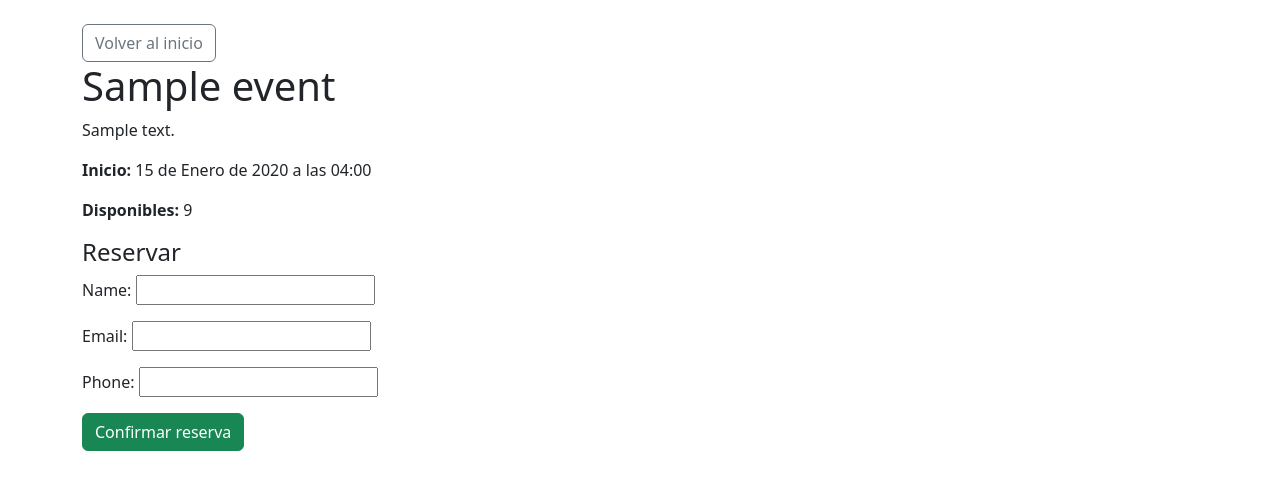
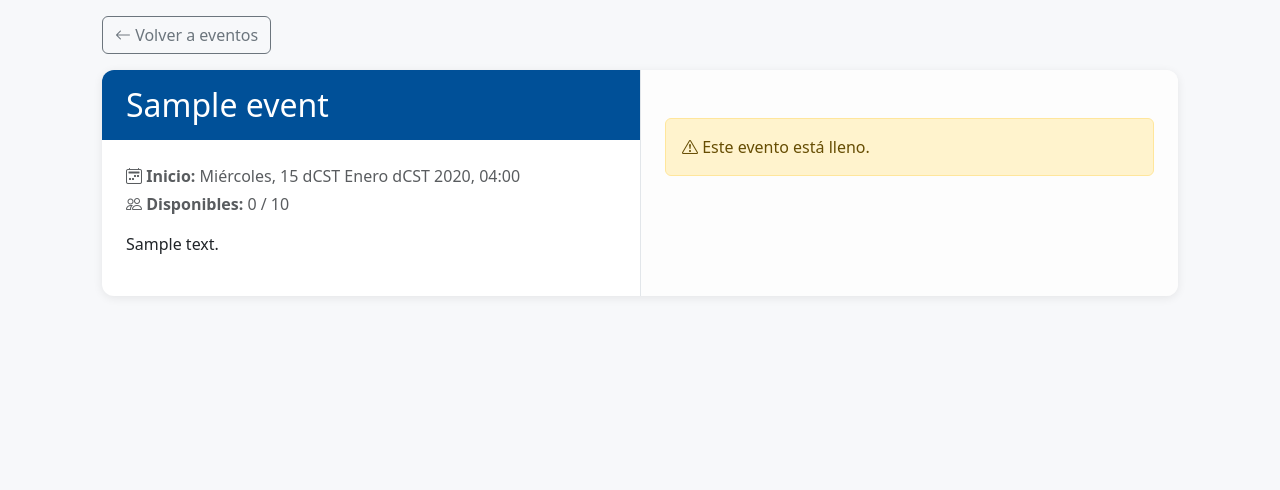
Before and after one commit to Cars795/Date, a Django app: page /event/1/ in a window 1280 px wide. Shown: the top 490 px of the page. Run offline with Django 4.2, Linux system fonts and the light colour scheme; tables that the repository leaves empty hold one stand-in row (values such as "Sample post"); some libraries are stand-ins or nearby versions.

Commit message:
Add multi ticket to event
Permite seleccionar varias entradas para el evento y configurar el limite del maximo para seleccionar

```diff
--- a/bookings/forms.py
+++ b/bookings/forms.py
@@ -3,9 +3,36 @@ from django.utils.timezone import localtime
 from .models import Booking, Appointment
 
 class BookingForm(forms.ModelForm):
+    quantity = forms.IntegerField(
+        label="Cantidad de lugares",
+        min_value=1,
+        initial=1,
+        required=True,
+        widget=forms.NumberInput(attrs={"class": "form-control", "style": "max-width:120px"})
+    )
+
     class Meta:
         model = Booking
-        fields = ['name', 'email', 'phone']
+        fields = ['name', 'email', 'phone', 'quantity']
+
+    def __init__(self, *args, event=None, **kwargs):
+        super().__init__(*args, **kwargs)
+        self.event = event
+
+        # si el evento no permite reservas múltiples, se oculta el campo
+        if not event or not event.allow_group_booking:
+            self.fields.pop("quantity", None)
+
+    def clean_quantity(self):
+        qty = self.cleaned_data.get("quantity", 1)
+        if self.event:
+            if qty > self.event.seats_available:
+                raise forms.ValidationError("No hay suficientes lugares disponibles.")
+            if self.event.allow_group_booking and qty > self.event.max_tickets_per_booking:
+                raise forms.ValidationError(
+                    f"Solo puede reservar hasta {self.event.max_tickets_per_booking} lugares."
+                )
+        return qty
 
 
 class AppointmentForm(forms.ModelForm):
--- a/bookings/models.py
+++ b/bookings/models.py
@@ -1,6 +1,8 @@
 from django.db import models
 from django.contrib.auth import get_user_model
 from django.conf import settings
+from django.db.models import Q
+from django.contrib.auth.models import User
 
 
 User = get_user_model()
@@ -13,37 +15,49 @@ class EventType(models.Model):
         return self.name
 
 class Event(models.Model):
-    type = models.ForeignKey(EventType, on_delete=models.PROTECT)
+    type = models.ForeignKey("EventType", on_delete=models.PROTECT)
     title = models.CharField(max_length=200)
     description = models.TextField(blank=True)
     start = models.DateTimeField()
     capacity = models.PositiveIntegerField(default=1)
-    organizer = models.ForeignKey(User, on_delete=models.SET_NULL, null=True, blank=True)
+    organizer = models.ForeignKey("auth.User", on_delete=models.SET_NULL, null=True, blank=True)
 
-    def __str__(self):
-        return f"{self.title} — {self.start}"
+    # NUEVOS CAMPOS
+    allow_group_booking = models.BooleanField(default=False)
+    max_tickets_per_booking = models.PositiveIntegerField(default=1)
+
+    class Meta:
+        constraints = [
+            models.CheckConstraint(
+                check=Q(allow_group_booking=False) | Q(max_tickets_per_booking__gte=1),
+                name="valid_group_booking_limit"
+            ),
+        ]
 
     @property
     def seats_taken(self):
-        return self.bookings.filter(cancelled=False).count()
+        return self.bookings.filter(cancelled=False).aggregate(models.Sum("quantity"))["quantity__sum"] or 0
 
     @property
     def seats_available(self):
         return max(0, self.capacity - self.seats_taken)
 
+
 class Booking(models.Model):
-    event = models.ForeignKey(Event, related_name='bookings', on_delete=models.CASCADE)
-    name = models.CharField(max_length=200)
+    event = models.ForeignKey("Event", on_delete=models.CASCADE, related_name="bookings")
+    name = models.CharField(max_length=150)
     email = models.EmailField()
-    phone = models.CharField(max_length=30, blank=True)
+    phone = models.CharField(max_length=50)
+    quantity = models.PositiveIntegerField(default=1)  # 👈 nuevo campo
+    cancelled = models.BooleanField(default=False)
     created_at = models.DateTimeField(auto_now_add=True)
-    cancelled = models.BooleanField(default=False)
+
+    def __str__(self):
+        return f"{self.name} ({self.event.title})"
 
     class Meta:
-        ordering = ['-created_at']
+        ordering = ["-created_at"]
 
-    def __str__(self):
-        return f"{self.name} - {self.event.title}"
 
 class Staff(models.Model):
     name = models.CharField(max_length=100)
--- a/bookings/views.py
+++ b/bookings/views.py
@@ -13,18 +13,23 @@ class EventListView(ListView):
 
 def event_detail(request, pk):
     event = get_object_or_404(Event, pk=pk)
-    form = BookingForm(request.POST or None)
-    if request.method == 'POST':
-        if event.seats_available <= 0:
-            messages.error(request, "No hay lugares disponibles.")
-            return redirect(reverse('bookings:event_detail', args=[event.pk]))
+
+    if request.method == "POST":
+        form = BookingForm(request.POST, event=event)
         if form.is_valid():
             booking = form.save(commit=False)
             booking.event = event
             booking.save()
-            messages.success(request, "Reserva creada correctamente.")
-            return redirect(reverse('bookings:booking_success', args=[booking.pk]))
-    return render(request, 'bookings/event_detail.html', {'event': event, 'form': form})
+            messages.success(request, "Reserva realizada con éxito.")
+            return redirect("bookings:event_list")
+    else:
+        form = BookingForm(event=event)
+
+    return render(request, "bookings/event_detail.html", {
+        "event": event,
+        "form": form,
+    })
+
 
 def booking_success(request, pk):
     from .models import Booking
--- a/date_site/settings.py
+++ b/date_site/settings.py
@@ -15,7 +15,7 @@ INSTALLED_APPS = [
     "django.contrib.sessions",
     "django.contrib.messages",
     "django.contrib.staticfiles",
-
+    "widget_tweaks",
     # tu app
     "bookings",
 ]
--- a/templates/bookings/event_detail.html
+++ b/templates/bookings/event_detail.html
@@ -1,32 +1,97 @@
+{% load widget_tweaks %}
 <!doctype html>
-<html>
+<html lang="es">
 <head>
   <meta charset="utf-8">
   <title>{{ event.title }}</title>
+  <meta name="viewport" content="width=device-width, initial-scale=1" />
   <link href="https://cdn.jsdelivr.net/npm/bootstrap@5.3.0/dist/css/bootstrap.min.css" rel="stylesheet">
+  <link href="https://cdn.jsdelivr.net/npm/bootstrap-icons@1.11.3/font/bootstrap-icons.css" rel="stylesheet">
+
+  <style>
+    body { background:#f7f8fa; }
+    .event-card {
+      background:#fff; border-radius:12px; box-shadow:0 2px 10px rgba(0,0,0,.08);
+      overflow:hidden;
+    }
+    .event-header { background:#005098; color:#fff; padding:1rem 1.5rem; }
+    .event-body { padding:1.5rem; }
+    .form-section { border-left:1px solid #e2e6ea; background:#fdfdfd; }
+    @media (max-width: 768px){
+      .form-section{ border-left:none; border-top:1px solid #e2e6ea; }
+    }
+  </style>
 </head>
-<body class="p-4">
-  <div class="container">
 
+<body class="p-3">
+  <div class="container" style="max-width:1100px;">
+
+    <div class="mb-3">
       <a href="{% url 'bookings:event_list' %}" class="btn btn-outline-secondary">
-      <i class="bi bi-arrow-left"></i> Volver al inicio
+        <i class="bi bi-arrow-left"></i> Volver a eventos
       </a>
+    </div>
 
-    <h1>{{ event.title }}</h1>
-    <p>{{ event.description }}</p>
-    <p><strong>Inicio:</strong> {{ event.start }}</p>
-    <p><strong>Disponibles:</strong> {{ event.seats_available }}</p>
+    <div class="row g-0 event-card">
+      <!-- IZQUIERDA: info del evento -->
+      <div class="col-md-6">
+        <div class="event-header">
+          <h2 class="mb-0">{{ event.title }}</h2>
+        </div>
+        <div class="event-body">
+          <p class="text-muted mb-1"><i class="bi bi-calendar2-week"></i>
+            <strong>Inicio:</strong> {{ event.start|date:"l, d \\de F \\de Y, H:i" }}
+          </p>
+          <p class="text-muted mb-3">
+            <i class="bi bi-people"></i> <strong>Disponibles:</strong> {{ event.seats_available }} /
+            {{ event.capacity }}
+          </p>
+          <p>{{ event.description|linebreaksbr }}</p>
+        </div>
+      </div>
 
+      <!-- DERECHA: formulario de reserva -->
+      <div class="col-md-6 form-section">
+        <div class="event-body">
           {% if event.seats_available > 0 %}
-      <h4>Reservar</h4>
-      <form method="post">
+            <h5 class="mb-3">Reservar lugar{% if event.allow_group_booking %}es{% endif %}</h5>
+            <form method="post" class="row g-3" novalidate>
               {% csrf_token %}
-        {{ form.as_p }}
-        <button class="btn btn-success" type="submit">Confirmar reserva</button>
+              <div class="col-md-6">
+                <label class="form-label">Nombre completo</label>
+                {{ form.name|add_class:"form-control" }}
+              </div>
+              <div class="col-md-6">
+                <label class="form-label">Correo electrónico</label>
+                {{ form.email|add_class:"form-control" }}
+              </div>
+              <div class="col-md-6">
+                <label class="form-label">Teléfono</label>
+                {{ form.phone|add_class:"form-control" }}
+              </div>
+
+              {% if event.allow_group_booking %}
+              <div class="col-md-6">
+                <label class="form-label">Cantidad</label>
+                {{ form.quantity|add_class:"form-control" }}
+                <div class="form-text">Máximo {{ event.max_tickets_per_booking }} personas</div>
+              </div>
+              {% endif %}
+
+              <div class="col-12">
+                <button class="btn btn-primary w-100" type="submit">
+                  <i class="bi bi-check-circle"></i> Confirmar reserva
+                </button>
+              </div>
             </form>
           {% else %}
-      <div class="alert alert-warning">Evento lleno.</div>
+            <div class="alert alert-warning mt-4">
+              <i class="bi bi-exclamation-triangle"></i> Este evento está lleno.
+            </div>
           {% endif %}
+        </div>
+      </div>
+    </div>
   </div>
 </body>
 </html>
```
Also changed, not shown: bookings/migrations/0004_event_allow_group_booking_and_more.py (added), bookings/migrations/0005_remove_event_valid_max_tickets_group_booking_and_more.py (added). Lines whose indentation alone changed are shown as unchanged.
